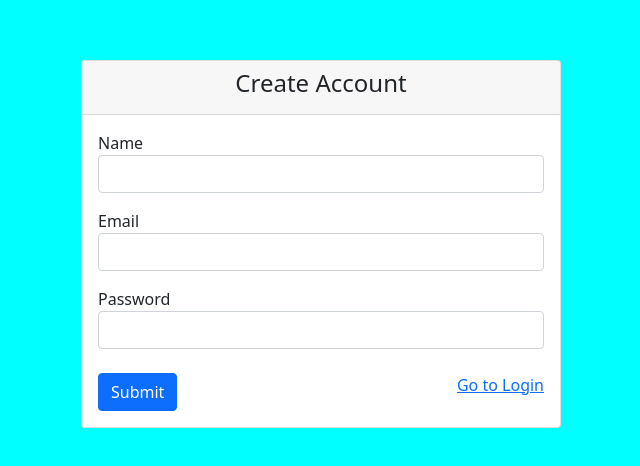
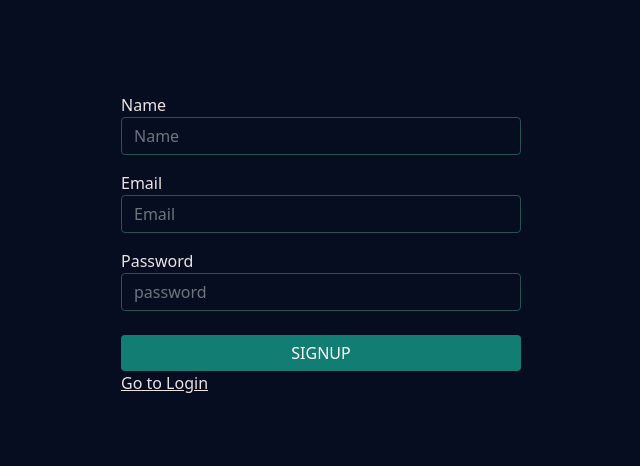
Before and after one commit to satish3130/forgot-password-fullstack-frontend, a React (Create React App) app: page /register in a window 1280 px wide. Shown: the part 156-622 px from the top of the page, without its empty margins (319-959 px from the left). Built offline with nearby package versions, Linux system fonts and the light colour scheme.

Commit message:
background edited

```diff
--- a/src/App.css
+++ b/src/App.css
@@ -1,8 +1,30 @@
 .App {
   height: 100vh;
   width: 100vw;
-  background-color: aqua;
+  background-color: #060d20;
   display: flex;
   align-items: center;
   justify-content: center;
+  color: rgb(235, 226, 226);
 }
+.login {
+  /* background-color: aqua; */
+}
+.button {
+  width: 25rem;
+  background-color: rgb(18, 126, 115);
+}
+.login_content {
+  width: 25rem;
+  /* background-color: #060d20; */
+}
+input {
+  width: 25rem;
+  /* background-color: rgb(38, 83, 79);  */
+}
+input:focus {
+  outline: none !important;
+}
+.register_form {
+  outline: none !important;
+}
--- a/src/components/login.js
+++ b/src/components/login.js
@@ -5,6 +5,7 @@ import { Card } from "react-bootstrap";
 import { NavLink } from "react-router-dom";
 //import { useHistory } from "react-router";
 import * as YUP from "yup";
+import "../App.css";
 
 // schema
 const schema = YUP.object().shape({
@@ -40,12 +41,9 @@ export default function Login() {
   };
 
   return (
-    <div className="d-flex justify-content-center ">
-      <Card>
-        <Card.Header className="text-center">
-          <h4>Login</h4>
-        </Card.Header>
-        <Card.Body>
+    <div className="d-flex justify-content-center login_content">
+      <div>
+        <div className="login">
           <Formik
             initialValues={{
               email: "",
@@ -72,6 +70,12 @@ export default function Login() {
                       type="text"
                       name="email"
                       component="input"
+                      placeHolder="Email"
+                      style={{
+                        backgroundColor: "#060d20",
+                        border: "1px solid  rgb(38, 83, 79)",
+                        color: "rgb(235, 226, 226)",
+                      }}
                     />
                     <div>
                       <ErrorMessage name="email" />
@@ -86,27 +90,46 @@ export default function Login() {
                       type="password"
                       name="password"
                       component="input"
+                      placeHolder="password"
+                      style={{
+                        backgroundColor: "#060d20",
+                        border: "1px solid rgb(38, 83, 79)",
+                        color: "rgb(235, 226, 226)",
+                      }}
                     />
                     <div>
                       <ErrorMessage name="password" />
                     </div>
                   </div>
-                  <div className="mt-3 d-flex justify-content-center">
-                    <button type="submit" className="btn btn-primary">
-                      Login
+                  <div className="mt-4 d-flex justify-content-center ">
+                    <button
+                      type="submit"
+                      className="btn btn-primary button"
+                      style={{
+                        backgroundColor: "rgb(18, 126, 115)",
+                        color: "rgb(235, 226, 226)",
+                        border: "none",
+                      }}
+                    >
+                      LOGIN
                     </button>
                   </div>
                   <div className="mt-3 d-flex justify-content-between">
                     <div>
-                      <NavLink to="/register">New Here? Register</NavLink>
+                      <NavLink
+                        style={{ color: "rgb(235, 226, 226)" }}
+                        to="/register"
+                      >
+                        New Here? Register
+                      </NavLink>
                     </div>
                   </div>
                 </Form>
               );
             }}
           </Formik>
-        </Card.Body>
-      </Card>
+        </div>
+      </div>
     </div>
   );
 }
--- a/src/components/register.js
+++ b/src/components/register.js
@@ -33,12 +33,9 @@ export default function Register() {
     }
   };
   return (
-    <div className="card-container d-flex justify-content-center ">
-      <Card className="card">
-        <Card.Header className="text-center">
-          <h4>Create Account</h4>
-        </Card.Header>
-        <Card.Body>
+    <div className="card-container d-flex justify-content-center login_content ">
+      <div className="login">
+        <div className="">
           <Formik
             initialValues={{
               name: "",
@@ -58,10 +55,16 @@ export default function Register() {
                   <div className="mb-3">
                     <label>Name</label>
                     <Field
-                      className="form-control"
+                      className="form-control register_form"
                       type="text"
                       name="name"
                       component="input"
+                      placeHolder="Name"
+                      style={{
+                        backgroundColor: "#060d20",
+                        border: "1px solid rgb(38, 83, 79)",
+                        color: "rgb(235, 226, 226)",
+                      }}
                     />
                     <div>
                       <ErrorMessage className="text-danger" name="name" />
@@ -76,6 +79,12 @@ export default function Register() {
                       type="text"
                       name="email"
                       component="input"
+                      placeHolder="Email"
+                      style={{
+                        backgroundColor: "#060d20",
+                        border: "1px solid rgb(38, 83, 79)",
+                        color: "rgb(235, 226, 226)",
+                      }}
                     />
                     <div>
                       <ErrorMessage name="email" />
@@ -90,23 +99,38 @@ export default function Register() {
                       type="password"
                       name="password"
                       component="input"
+                      placeHolder="password"
+                      style={{
+                        backgroundColor: "#060d20",
+                        border: "1px solid rgb(38, 83, 79)",
+                        color: "rgb(235, 226, 226)",
+                      }}
                     />
                     <div>
                       <ErrorMessage name="password" />
                     </div>
                   </div>
                   <div className="mt-2 d-flex justify-content-between">
-                    <button type="submit" className="btn btn-primary">
-                      Submit
+                    <button
+                      type="submit"
+                      className="btn btn-primary button"
+                      style={{
+                        backgroundColor: "rgb(18, 126, 115)",
+                        border: "none",
+                      }}
+                    >
+                      SIGNUP
                     </button>
-                    <NavLink to="/login">Go to Login</NavLink>
                   </div>
+                  <NavLink style={{ color: "rgb(235, 226, 226)" }} to="/login">
+                    Go to Login
+                  </NavLink>
                 </Form>
               );
             }}
           </Formik>
-        </Card.Body>
-      </Card>
+        </div>
+      </div>
     </div>
   );
 }
```
